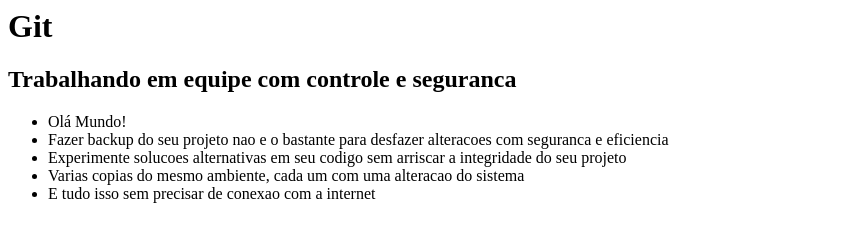
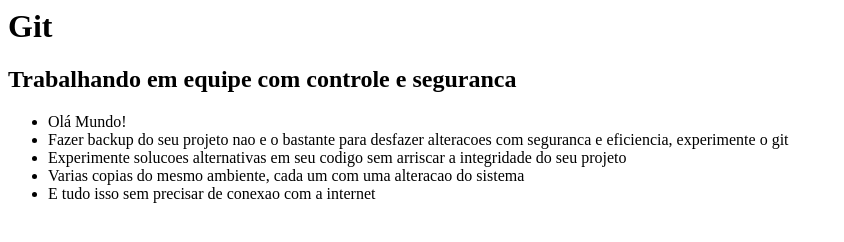
Before and after one commit to carrossa/novo, a plain HTML site: page index.html in a window 1280 px wide. Shown: the whole page, without its empty margins (0-844 px from the left). Drawn offline with Linux system fonts and the light colour scheme.

Commit message:
experimente o git

```diff
--- a/index.html
+++ b/index.html
@@ -11,7 +11,7 @@
 
 		<ul><li>Olá Mundo!</li>
 			<li>Fazer backup do seu projeto nao e o bastante para desfazer
-			alteracoes com seguranca e eficiencia</li>
+			alteracoes com seguranca e eficiencia, experimente o git</li>
 			<li>Experimente solucoes alternativas em seu codigo sem arriscar
 			a integridade do seu projeto</li>
 			<li>Varias copias do mesmo ambiente, cada um com uma alteracao
```
